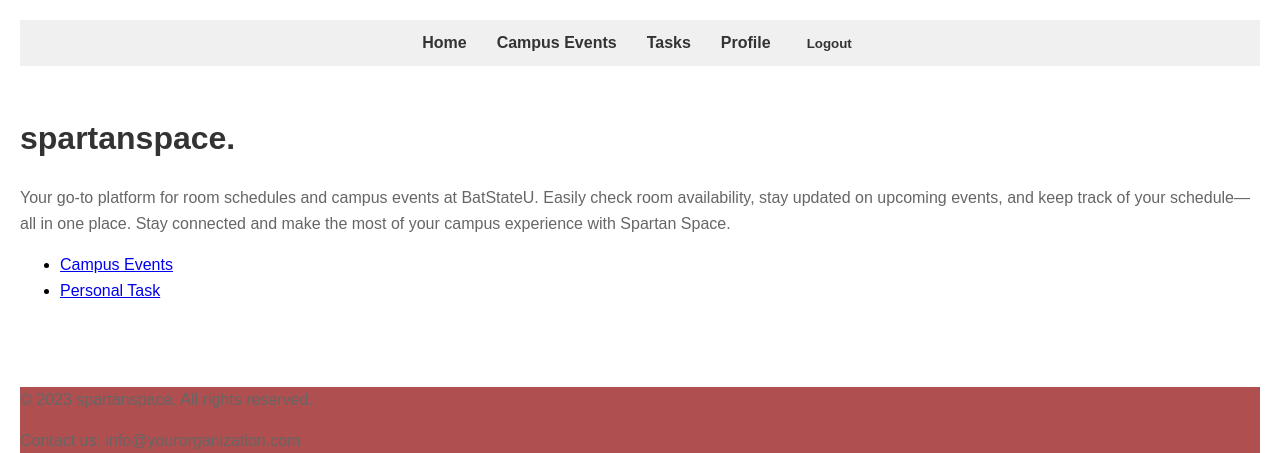
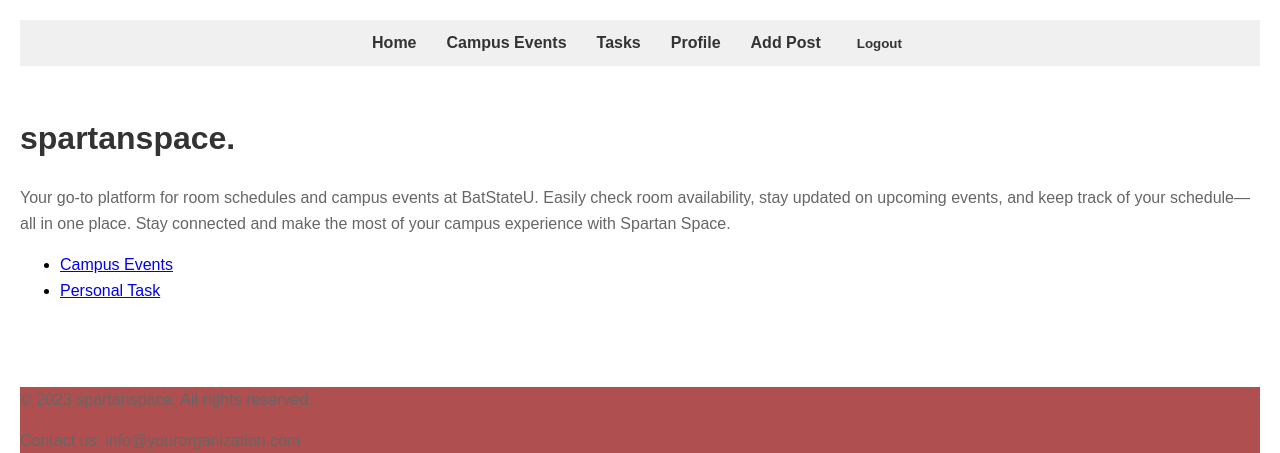
Before and after one commit to wyllg/spartan-space, a Django app: page / in a window 1280 px wide. Shown: the top 453 px of the page. Run offline with Django 5.2, Linux system fonts and the light colour scheme; a user stored in the database is signed in.

Commit message:
Made an Add Post link
Made it so the link can only be accessed by staff whose logged in

```diff
--- a/spartanspaceweb/spartanspacepage/templates/navbar.html
+++ b/spartanspaceweb/spartanspacepage/templates/navbar.html
@@ -23,6 +23,11 @@
                 <!-- Profile Link -->
                 <li><a href="{% url 'profile' username=user.username %}" class="navbar-link">Profile</a></li>
 
+                {% if user.is_staff %}
+                    <!-- Add Post Link for Staff -->
+                    <li><a href="{% url 'add_post' %}" class="navbar-link">Add Post</a></li>
+                {% endif %}
+
                 <!-- Logout Form Styled as Link -->
                 <li>
                     <form action="{% url 'logout' %}" method="post" style="display:inline;">
--- a/spartanspaceweb/spartanspacepage/urls.py
+++ b/spartanspaceweb/spartanspacepage/urls.py
@@ -1,6 +1,6 @@
 from django.urls import path
 # from . import views
-from .views import HomeView, EventsView, EventDetailView, TaskView
+from .views import HomeView, EventsView, EventDetailView, TaskView, AddPostView
 
 # Creates the URLs
 urlpatterns = [
@@ -9,5 +9,6 @@
     # Makes it so the specific event opens in a new unique link/ID number
     path('event/<int:pk>', EventDetailView.as_view(), name="event_detail"),
     path('task', TaskView.as_view(), name="task"),
+    path('add_post/', AddPostView.as_view(), name='add_post'),
 
 ]
--- a/spartanspaceweb/spartanspacepage/views.py
+++ b/spartanspaceweb/spartanspacepage/views.py
@@ -20,6 +20,11 @@
     model = Post
     template_name = 'event_detail.html'
 
+class AddPostView(CreateView):
+    model = Post
+    template_name = 'add_post.html'
+    fields = '__all__'
+
 class TaskView(ListView):
     model = Task
     template_name = 'task.html'
```
Also changed, not shown: spartanspaceweb/spartanspacepage/templates/add_post.html (added, +18 -0 lines), spartanspaceweb/db.sqlite3.
